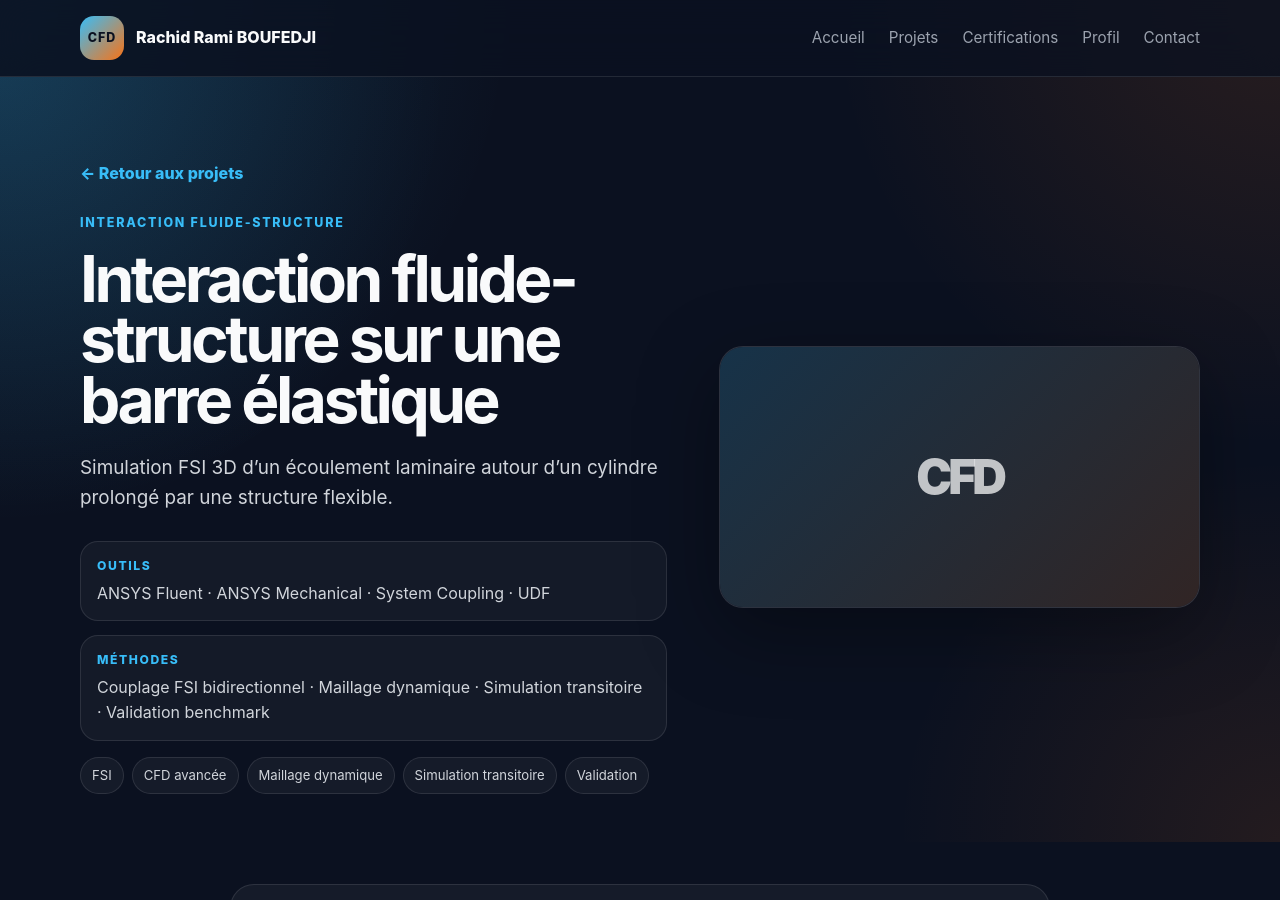
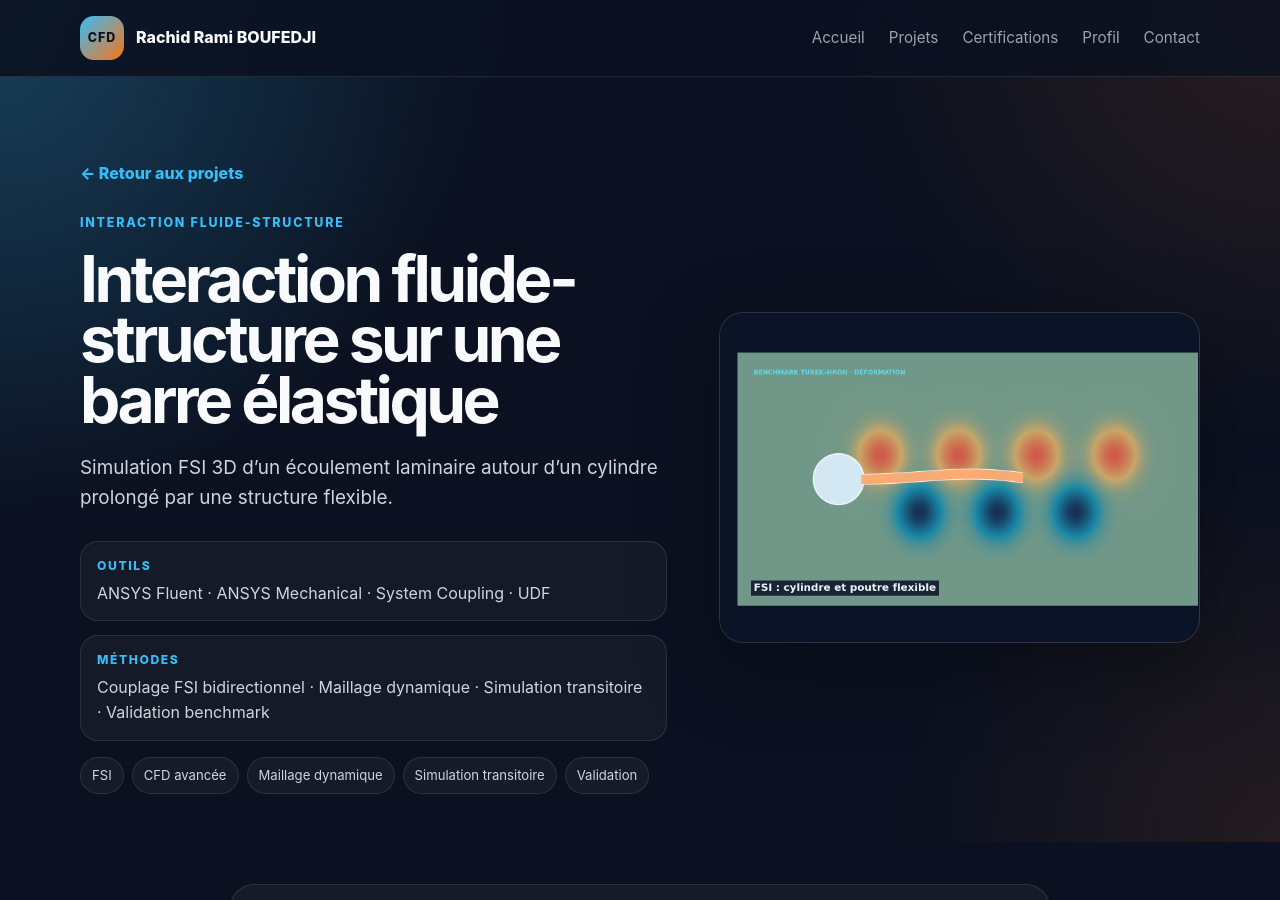
Before and after one commit to ramiboufedji-projets/ramiboufedji-projets.github.io, a Jekyll site: the page built from _projects/interaction-fluide-structure-fsi.md, in a window 1280 px wide and 900 px high. Built offline with Jekyll 4.4.1, drawn with Linux system fonts in a browser that asks for light colours.

Commit message:
Update image path for interaction-fluide-structure-fsi

```diff
--- a/_projects/interaction-fluide-structure-fsi.md
+++ b/_projects/interaction-fluide-structure-fsi.md
@@ -4,7 +4,7 @@ subtitle: "Simulation FSI 3D d’un écoulement laminaire autour d’un cylindre
 order: 2
 featured: true
 domain: "Interaction fluide-structure"
-image: ""
+image: "assets/images/ projects/interaction-fluide-structure-fsi.png"
 tools:
   - ANSYS Fluent
   - ANSYS Mechanical
```
